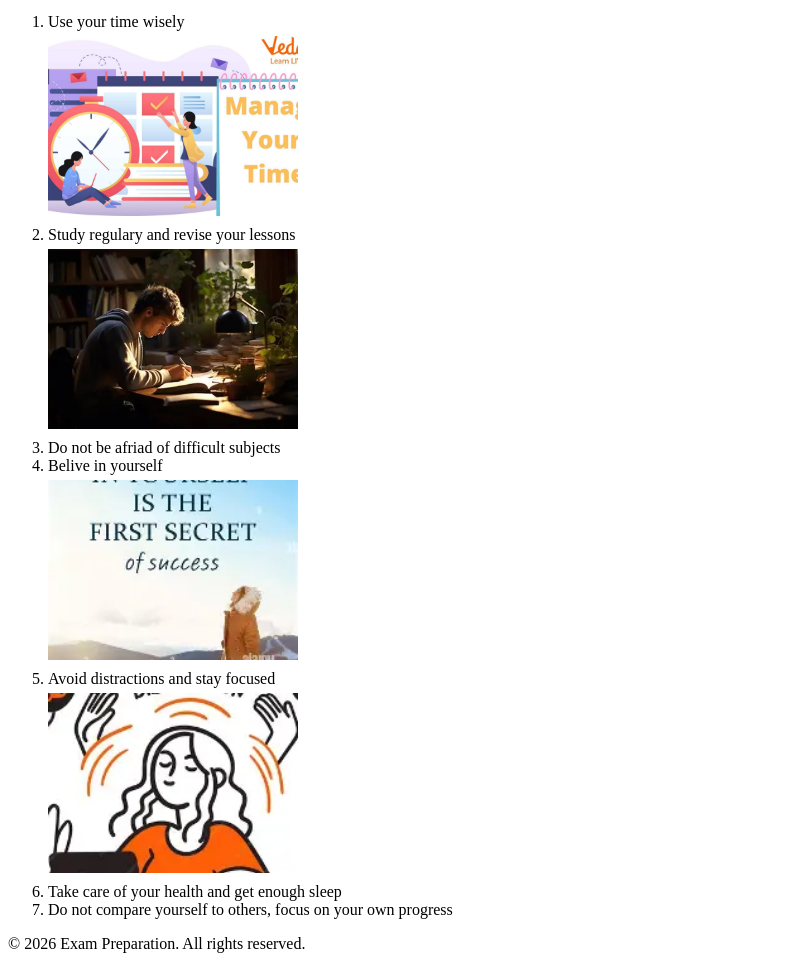
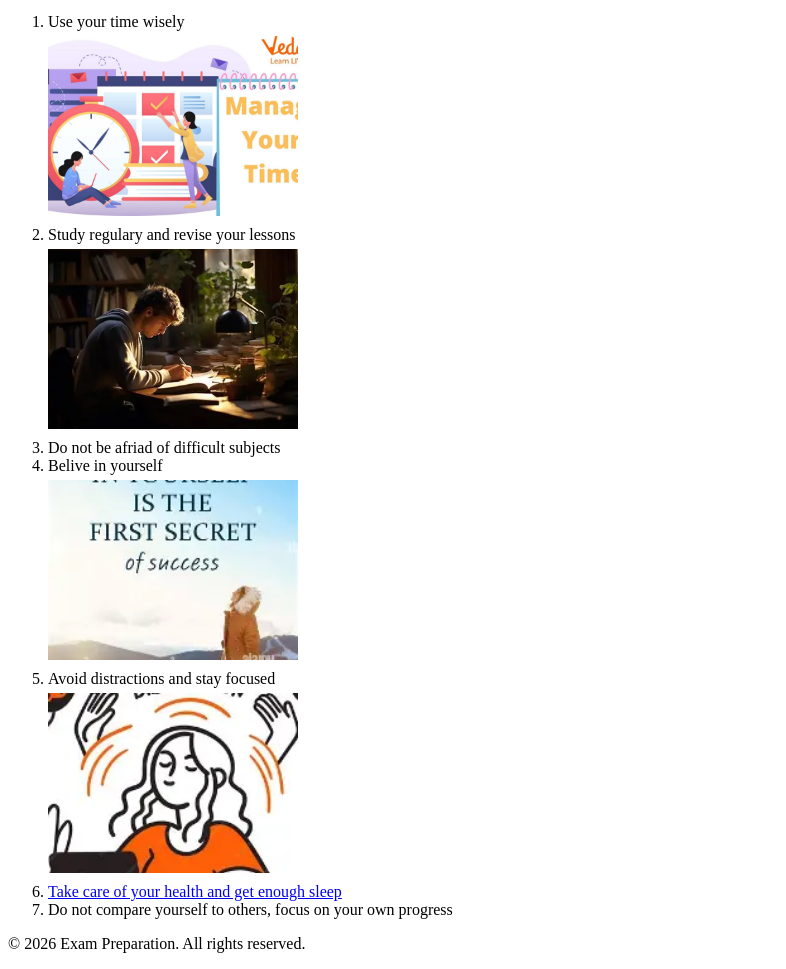
Before and after one commit to Phub-Dorji/Exzam-Tips, a plain HTML site: page index.html in a window 1280 px wide. Shown: the part 101-1070 px from the top of the page, without its empty margins (0-786 px from the left). Drawn offline with Linux system fonts and the light colour scheme.

Commit message:
Update index.html

```diff
--- a/index.html
+++ b/index.html
@@ -42,7 +42,7 @@
                 <img src = "images/distraction.webp" alt="No distraction">
             </li>
             <li>
-                Take care of your health and get enough sleep
+                <a href ="https://www.youtube.com/watch?v=-RZ86OB9hw4"> Take care of your health and get enough sleep </a>
             </li>
             <li>
                 Do not compare yourself to others, focus on your own progress
```
